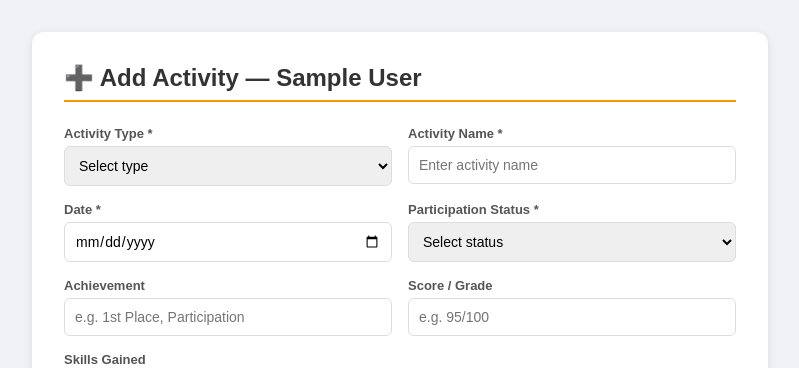
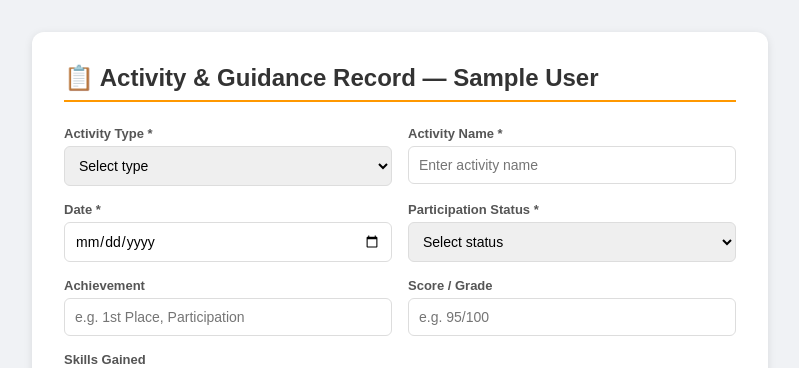
Before and after one commit to yaminir933-code/mentor-monitoring-system, a Django app: page /activity/add/1/ in a window 1280 px wide. Shown: the part 51-419 px from the top of the page, without its empty margins (240-1039 px from the left). Run offline with Django 5.2, Linux system fonts and the light colour scheme; a user stored in the database is signed in; tables that the repository leaves empty hold one stand-in row (values such as "Sample post").

Commit message:
Rename Add Activity title to Activity & Guidance Record

```diff
--- a/Yaminikosnam123/templates/activity/add.html
+++ b/Yaminikosnam123/templates/activity/add.html
@@ -31,7 +31,7 @@ small{color:#777;font-size:12px;}
 </div>
 <div class="container">
 <div class="card">
-<h2>➕ Add Activity — {{ student.name }}</h2>
+<h2>📋 Activity & Guidance Record — {{ student.name }}</h2>
 {% if error %}<div class="error">{{ error }}</div>{% endif %}
 {% if success %}<div class="success">{{ success }}</div>{% endif %}
 <form method="POST" enctype="multipart/form-data">
```
